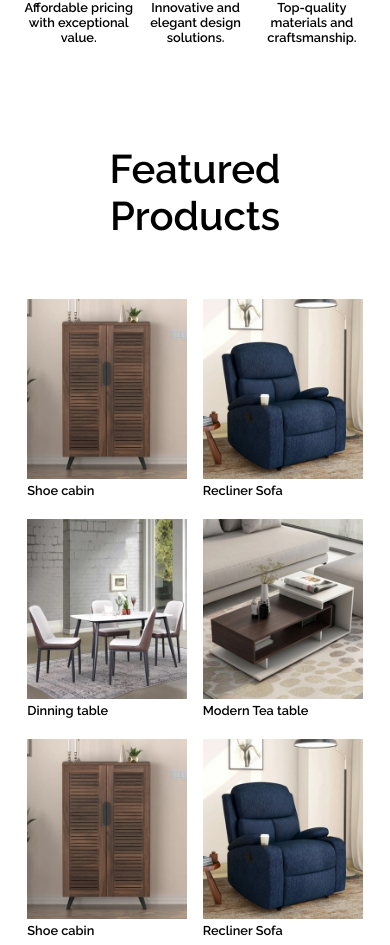
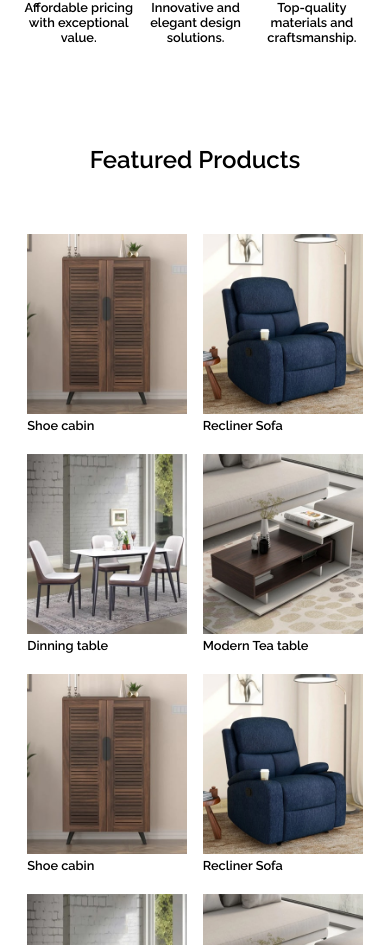
Before and after one commit to peyush-nuwal/radhe, a React (Vite) app: page / in a window 390 px wide. Shown: the part 1571-2516 px from the top of the page. Built offline with nearby package versions, Linux system fonts and the light colour scheme.

Commit message:
"tired of fixing "

```diff
--- a/src/Components/Featured/Featured.css
+++ b/src/Components/Featured/Featured.css
@@ -37,7 +37,7 @@
 
 @media (max-width:1024px){
         .featured-h1{
-       font-size: 2.5rem;
+       font-size: 1.5rem;
 
 
 
--- a/src/pages/Explore/Explore.css
+++ b/src/pages/Explore/Explore.css
@@ -25,7 +25,7 @@
      .explore{
 
      display: grid;
-    grid-template-columns: repeat(auto-fill, minmax(250px, 1fr));
+    grid-template-columns: repeat(auto-fill, minmax(160px, 1fr));
     row-gap: 20px;
       place-items: center;
 }
--- a/src/pages/Gallery/Gallery.css
+++ b/src/pages/Gallery/Gallery.css
@@ -25,7 +25,7 @@
 @media (max-width:1024px) {
     .gallery{
 
-    columns:200px;
+    columns:100px;
     padding: 0 0.5rem;
     padding-top: 5em;
 }
```
